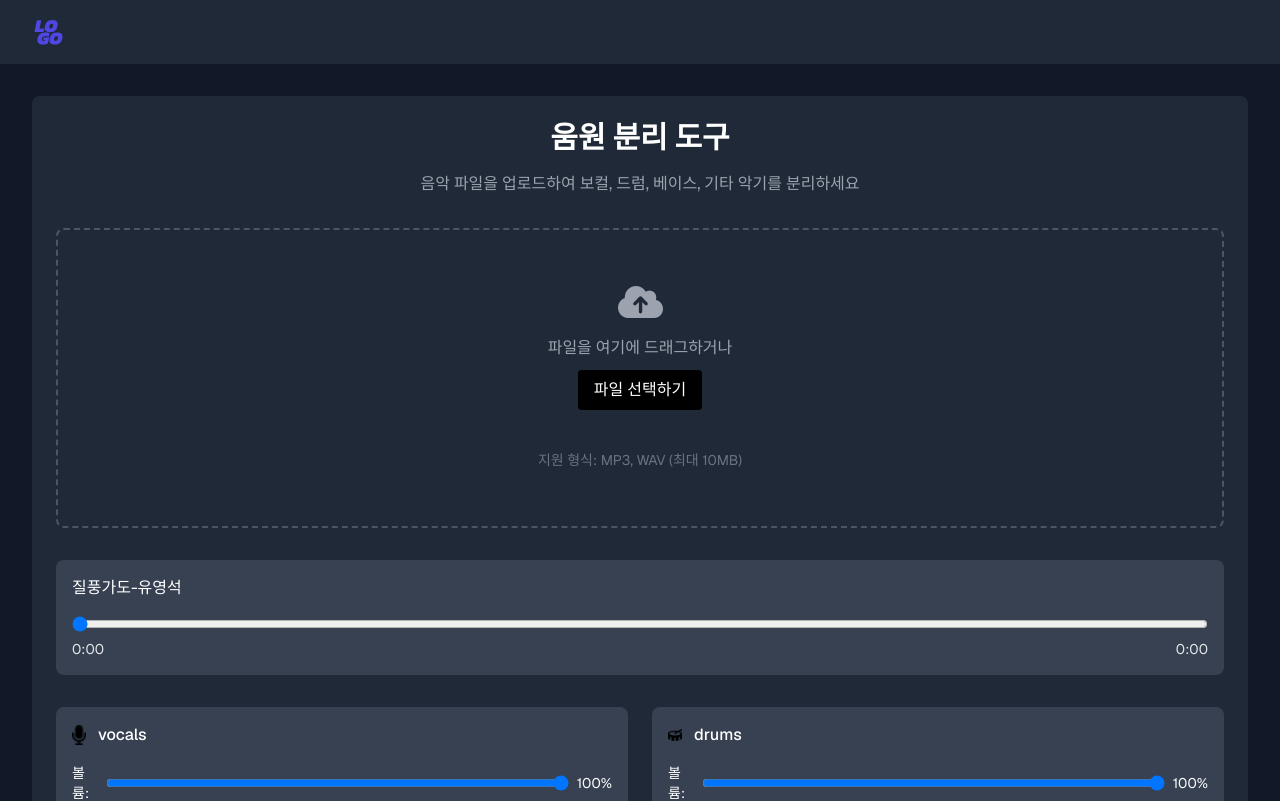
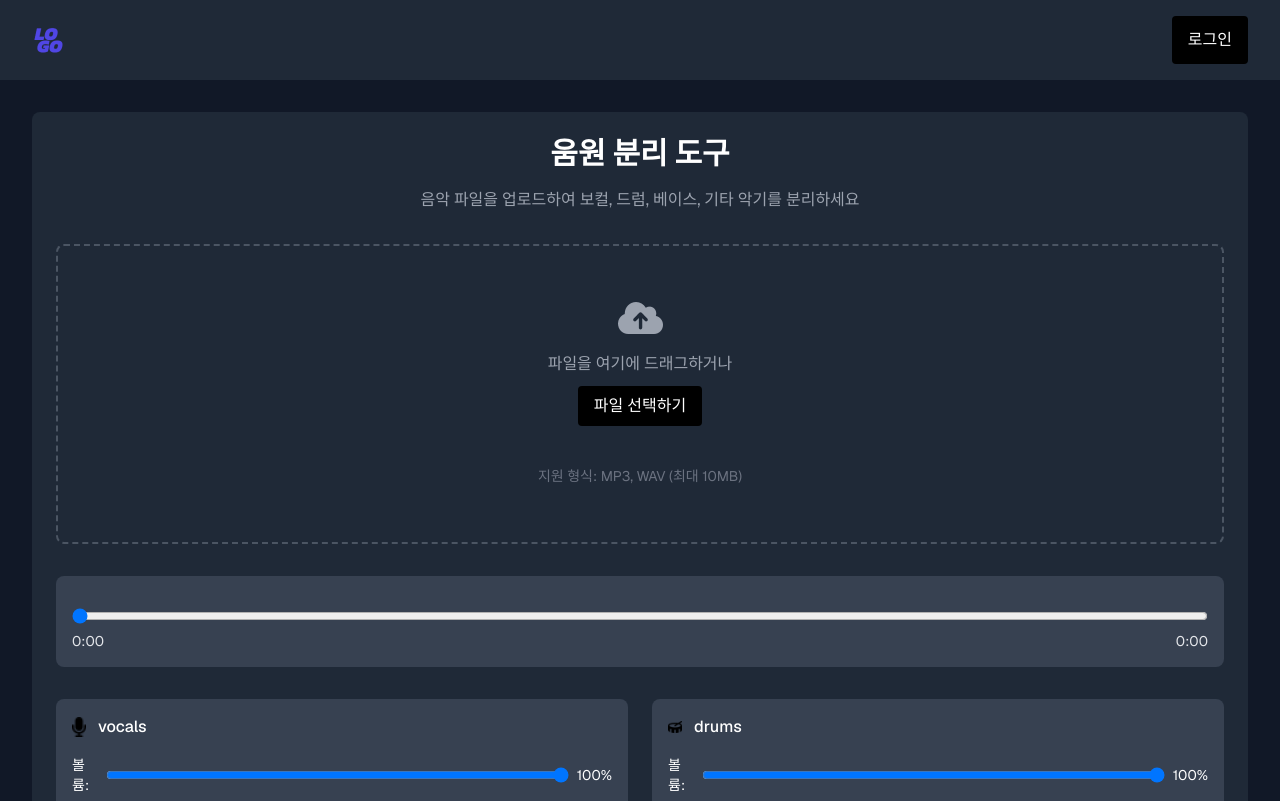
Before and after one commit to striker1826/sound_spleeter, a Next.js app: page /process in a window 1280 px wide. Shown: the top 801 px of the page. Built offline with nearby package versions, Linux system fonts and the light colour scheme; no server answers.

Commit message:
feat: kakao social login

```diff
--- /dev/null
+++ b/app/api/auth/[...nextauth]/route.ts
@@ -0,0 +1,6 @@
+import NextAuth from "next-auth";
+import { authOptions } from "@/app/authOptions";
+
+const handler = NextAuth(authOptions);
+
+export { handler as GET, handler as POST };
--- /dev/null
+++ b/app/authOptions.ts
@@ -0,0 +1,74 @@
+import {
+  DefaultSession,
+  NextAuthOptions,
+  User as NextAuthUser,
+} from "next-auth";
+import KakaoProvider from "next-auth/providers/kakao";
+
+interface CustomUser extends NextAuthUser {
+  token: string;
+}
+
+export const authOptions: NextAuthOptions = {
+  providers: [
+    KakaoProvider({
+      clientId: process.env.KAKAO_CLIENT_ID ?? "",
+      clientSecret: process.env.KAKAO_CLIENT_SECRET ?? "",
+    }),
+  ],
+  secret: process.env.NEXTAUTH_SECRET,
+  session: {
+    strategy: "jwt",
+    maxAge: 30 * 24 * 60 * 60, // 30일
+  },
+  callbacks: {
+    async jwt({ token, account }) {
+      if (account) {
+        token.accessToken = account.access_token;
+        token.providerAccountId = account.providerAccountId;
+      }
+      return token;
+    },
+    async session({ session, token }) {
+      if (token) {
+        session.accessToken = token.accessToken as string;
+        session.providerAccountId = token.providerAccountId as string;
+      }
+      return session;
+    },
+  },
+} as NextAuthOptions;
+
+import "next-auth";
+import "next-auth/jwt";
+
+declare module "next-auth" {
+  interface Session extends DefaultSession {
+    user: User & DefaultSession["user"];
+    expires: string;
+    accessToken?: string;
+    accessTokenExpires?: number;
+    refreshToken?: string;
+    refreshTokenExpires?: number;
+    providerAccountId?: string;
+    error?: "RefreshAccessTokenError";
+  }
+
+  interface User {
+    id?: string;
+    name?: string;
+  }
+}
+
+declare module "next-auth/jwt" {
+  interface JWT {
+    id: string;
+    name: string;
+    accessToken?: string;
+    accessTokenExpires?: number;
+    refreshToken?: string;
+    refreshTokenExpires?: number;
+    exp: number;
+    error?: "RefreshAccessTokenError";
+  }
+}
--- /dev/null
+++ b/app/authProvider.tsx
@@ -0,0 +1,16 @@
+"use client";
+import { SessionProvider } from "next-auth/react";
+
+import React from "react";
+
+const AuthProvider = ({
+  children,
+  session,
+}: {
+  children: React.ReactNode;
+  session: any;
+}) => {
+  return <SessionProvider session={session}>{children}</SessionProvider>;
+};
+
+export default AuthProvider;
--- a/app/layout.tsx
+++ b/app/layout.tsx
@@ -1,5 +1,8 @@
 import { Geist } from "next/font/google";
 import "./globals.css";
+import { authOptions } from "./authOptions";
+import AuthProvider from "./authProvider";
+import { getServerSession } from "next-auth";
 
 const geist = Geist({
   subsets: ["latin"],
@@ -10,14 +13,18 @@ export const metadata = {
   description: "오디오 트랙을 분리하고 재생하는 웹 애플리케이션",
 };
 
-export default function RootLayout({
+export default async function RootLayout({
   children,
 }: {
   children: React.ReactNode;
 }) {
+  const session = await getServerSession(authOptions);
+
   return (
     <html lang="ko">
-      <body className={geist.className}>{children}</body>
+      <body className={geist.className}>
+        <AuthProvider session={session}>{children} </AuthProvider>
+      </body>
     </html>
   );
 }
--- a/components/templates/processTemplate/index.tsx
+++ b/components/templates/processTemplate/index.tsx
@@ -1,6 +1,7 @@
 "use client";
 
 import AudioPlayer from "@/components/molecules/AudioPlayer";
+import { signIn, signOut, useSession } from "next-auth/react";
 import Image from "next/image";
 import { useRouter } from "next/navigation";
 import { useEffect, useRef, useState } from "react";
@@ -9,6 +10,8 @@ import { FaPause } from "react-icons/fa";
 type Track = "vocals" | "drums" | "bass" | "other";
 
 const ProcessTemplate = () => {
+  const { data: session } = useSession();
+  const providerAccountId = session?.providerAccountId;
   const router = useRouter();
   const [isPlaying, setIsPlaying] = useState(false);
   const [isProcessing, setIsProcessing] = useState(false);
@@ -153,7 +156,8 @@ const ProcessTemplate = () => {
       setProgress(0);
 
       const formData = new FormData();
-      formData.append("file", uploadFile);
+      const userPrefix = `${providerAccountId}_`;
+      formData.append("file", uploadFile, userPrefix + uploadFile.name);
 
       const response = await fetch(
         `${process.env.NEXT_PUBLIC_API_URL}/upload`,
@@ -275,7 +279,9 @@ const ProcessTemplate = () => {
               ""
             );
             const response = await fetch(
-              `${process.env.NEXT_PUBLIC_API_URL}/audio/${encodeURIComponent(
+              `${
+                process.env.NEXT_PUBLIC_API_URL
+              }/audio/${providerAccountId}_${encodeURIComponent(
                 filenameWithoutExt
               )}/${track}`
             );
@@ -460,8 +466,23 @@ const ProcessTemplate = () => {
         </div>
       )}
 
-      <div className="w-full bg-[#1F2937] py-[16px] px-[32px]">
+      <div className="w-full bg-[#1F2937] py-[16px] px-[32px] flex justify-between items-center">
         <Image src={"/imgs/logo.png"} alt="logo" width={32} height={32} />
+        {session?.accessToken ? (
+          <button
+            className="bg-[#000] px-[16px] py-[12px] rounded-[4px] text-[#fff] text-[16px] leading-[24px]"
+            onClick={() => signOut()}
+          >
+            로그아웃
+          </button>
+        ) : (
+          <button
+            className="bg-[#000] px-[16px] py-[12px] rounded-[4px] text-[#fff] text-[16px] leading-[24px]"
+            onClick={() => signIn("kakao")}
+          >
+            로그인
+          </button>
+        )}
       </div>
       <div className="flex flex-col justify-center items-center bg-[#111827] w-full pt-[32px] px-[32px] pb-[64px]">
         <div className="w-full rounded-[8px] px-[24px] bg-[#1F2937]">
@@ -506,7 +527,9 @@ const ProcessTemplate = () => {
           </div>
 
           <div className="mt-[32px] rounded-[8px] w-full bg-[#374151] py-[16px] px-[16px]">
-            <h3 className="text-[#fff] truncate">{processedFilename}</h3>
+            <h3 className="text-[#fff] truncate">
+              {processedFilename?.split("_").slice(1).join("_")}
+            </h3>
             <input
               type="range"
               min="0"
--- a/package.json
+++ b/package.json
@@ -11,6 +11,7 @@
   "dependencies": {
     "howler": "^2.2.4",
     "next": "15.2.3",
+    "next-auth": "^4.24.11",
     "react": "^19.0.0",
     "react-dom": "^19.0.0",
     "react-icons": "^5.5.0"
```
Also changed, not shown: 1 other file (tests, documents, lock files or other folders).
